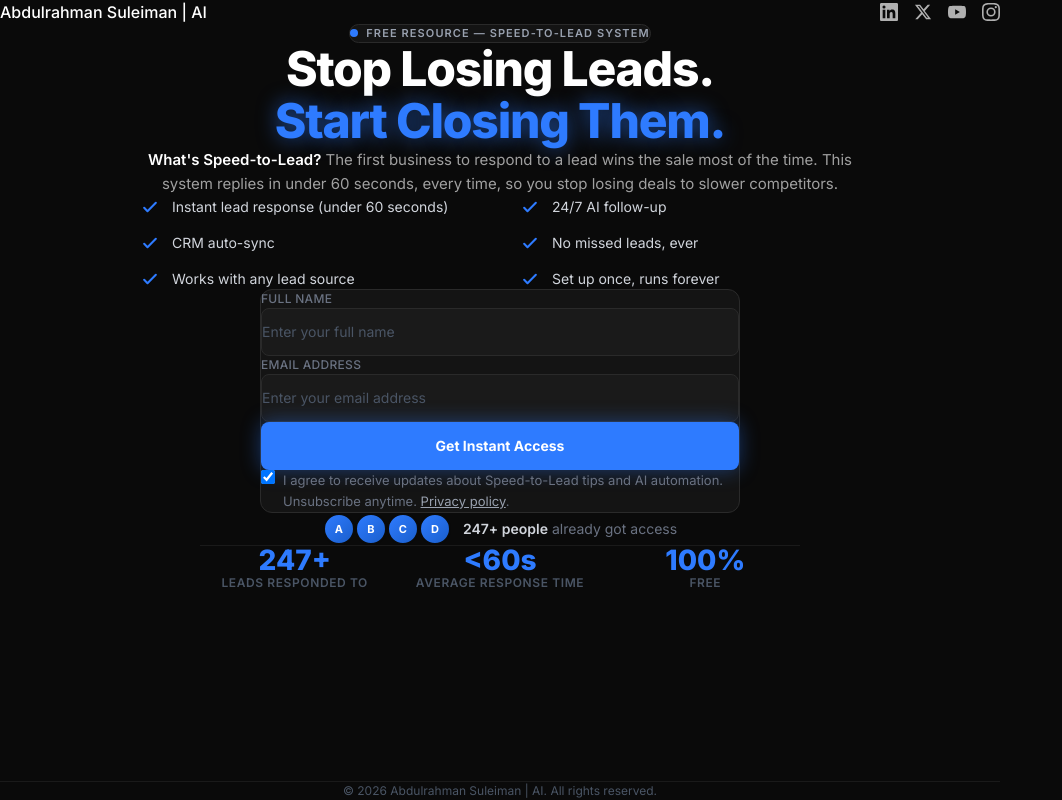
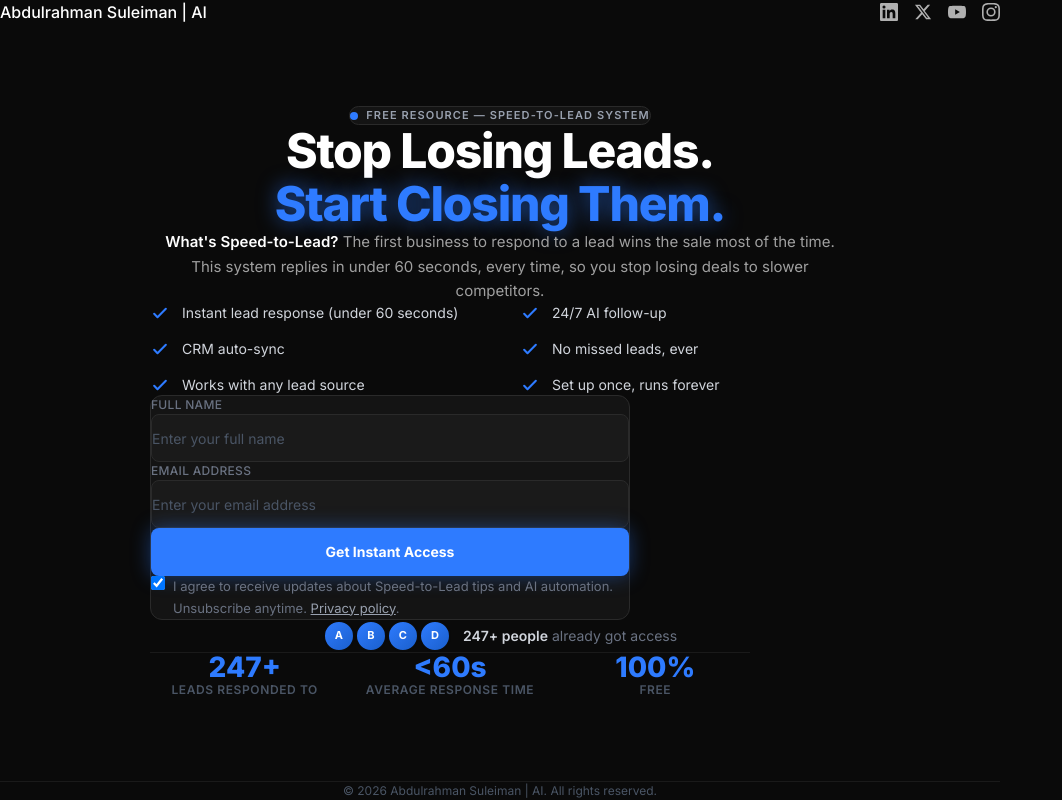
Before and after one commit to Abdulrahmansuleiman/speed-to-lead, a Next.js app: page / in a window 1280 px wide. Shown: the whole page, without its empty margins (0-1062 px from the left). Built offline with nearby package versions, Linux system fonts and the light colour scheme.

Commit message:
Fix: restore first version centering — flex items-center justify-center on main

```diff
--- a/src/app/page.tsx
+++ b/src/app/page.tsx
@@ -73,7 +73,8 @@
         </nav>
 
         {/* ── Main Content ── */}
-        <main className="flex-1 flex flex-col items-center pt-10">
+        <main className="flex-1 flex items-center justify-center px-5 py-10">
+          <div className="w-full max-w-[700px]">
           {status === "success" ? (
             /* ── Success State ── */
             <div className="text-center py-16">
@@ -219,6 +220,7 @@
               </div>
             </>
           )}
+          </div>
         </main>
 
         {/* ── 9. Footer ── */}
```
